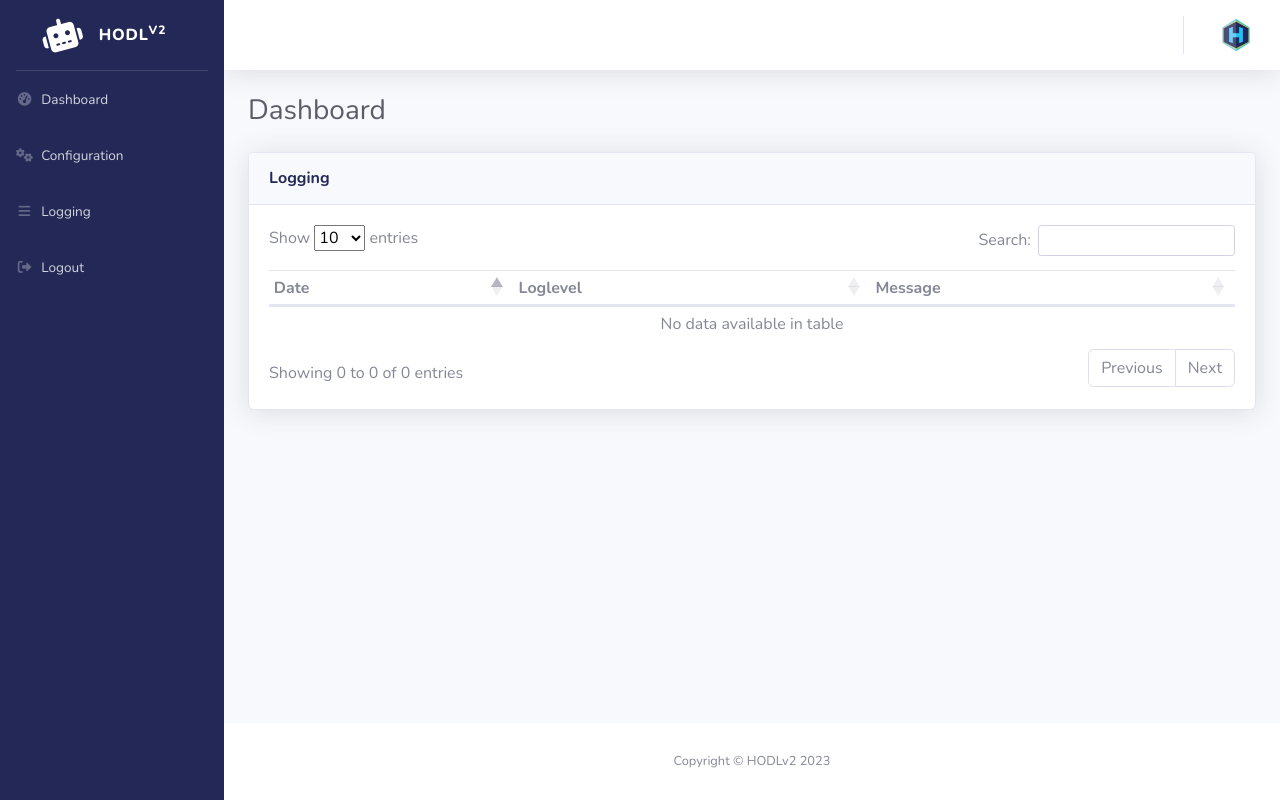
After one commit to p0ntsNL/hodlv2, a Flask app: template hodlv2/web/templates/logging.html in a window 1280 px wide. The commit adds this page. Run offline with Flask 2, Linux system fonts and the light colour scheme; the template is opened without the code that fills it, so the values that code supplies are empty; parts of the project's set-up code (start-up, migrations or seed data) failed here and were passed over; some libraries are stand-ins or nearby versions.

Commit message:
Logging to a seperate page

```diff
--- a/hodlv2/web/templates/layout.html
+++ b/hodlv2/web/templates/layout.html
@@ -70,6 +70,11 @@
           <span>Configuration</span></a>
       </li>
       <li class="nav-item">
+        <a class="nav-link" href="/logging">
+          <i class="fas fa-fw fa-bars"></i>
+          <span>Logging</span></a>
+      </li>
+      <li class="nav-item">
         <a class="nav-link" href="#" data-toggle="modal" data-target="#logoutModal">
           <i class="fas fa-fw fa-sign-out-alt"></i>
           <span>Logout</span></a>
--- /dev/null
+++ b/hodlv2/web/templates/logging.html
@@ -0,0 +1,72 @@
+{% include 'layout.html' %}
+
+        <div class="container-fluid">
+          <div class="d-sm-flex align-items-center justify-content-between mb-4">
+            <h1 class="h3 mb-0 text-gray-800">Dashboard</h1>
+          </div>
+
+          <div class="row">
+            <div class="col-12">
+              <div class="card shadow mb-4">
+                <div class="card-header py-3 d-flex flex-row align-items-center justify-content-between">
+                  <h6 class="m-0 font-weight-bold text-primary">Logging</h6>
+                </div>
+                <div class="card-body">
+                  <table class="table index-table table-sm" style="width:100%">
+                    <thead>
+                        <tr>
+                            <th>Date</th>
+                            <th>Loglevel</th>
+                            <th>Message</th>
+                        </tr>
+                    </thead>
+                    <tbody>
+                        {%for l in logging%}
+                          <tr>
+			      <td>{{l['timestamp']}}</td>
+			      <td>{{l['level']}}</td>
+			      <td>{{l['message']}}</td>
+                          </tr>
+                        {%endfor%}
+                    </tbody>
+                  </table>
+                </div>
+              </div>
+            </div>
+          </div>
+
+        </div>
+      </div>
+
+      <footer class="sticky-footer bg-white">
+        <div class="container my-auto">
+          <div class="copyright text-center my-auto">
+            <span>Copyright &copy; HODLv2 2023</span>
+          </div>
+        </div>
+      </footer>
+
+    </div>
+
+  </div>
+
+  <a class="scroll-to-top rounded" href="#page-top">
+    <i class="fas fa-angle-up"></i>
+  </a>
+
+  <script src="https://code.jquery.com/jquery-3.6.0.min.js"></script>
+  <script src="https://cdn.jsdelivr.net/npm/bootstrap@4.3.1/dist/js/bootstrap.bundle.min.js"></script>
+  <script src="https://cdnjs.cloudflare.com/ajax/libs/jquery-easing/1.4.1/jquery.easing.min.js"></script>
+  <script src="static/js/hodlv2-admin.min.js"></script>
+  <script src="https://cdn.datatables.net/1.13.1/js/jquery.dataTables.min.js"></script>
+  <script src="https://cdn.datatables.net/1.13.1/js/dataTables.bootstrap4.min.js"></script>
+
+  <script>
+    $(document).ready(function () {
+	    $('.index-table').DataTable();
+    });
+  </script>
+
+</body>
+
+</html>
```
Also changed, not shown: hodlv2/web/templates/configuration.html (+3 -3 lines), hodlv2/web/templates/index.html (+0 -30 lines), hodlv2/web/views.py (+15 -1 lines).
